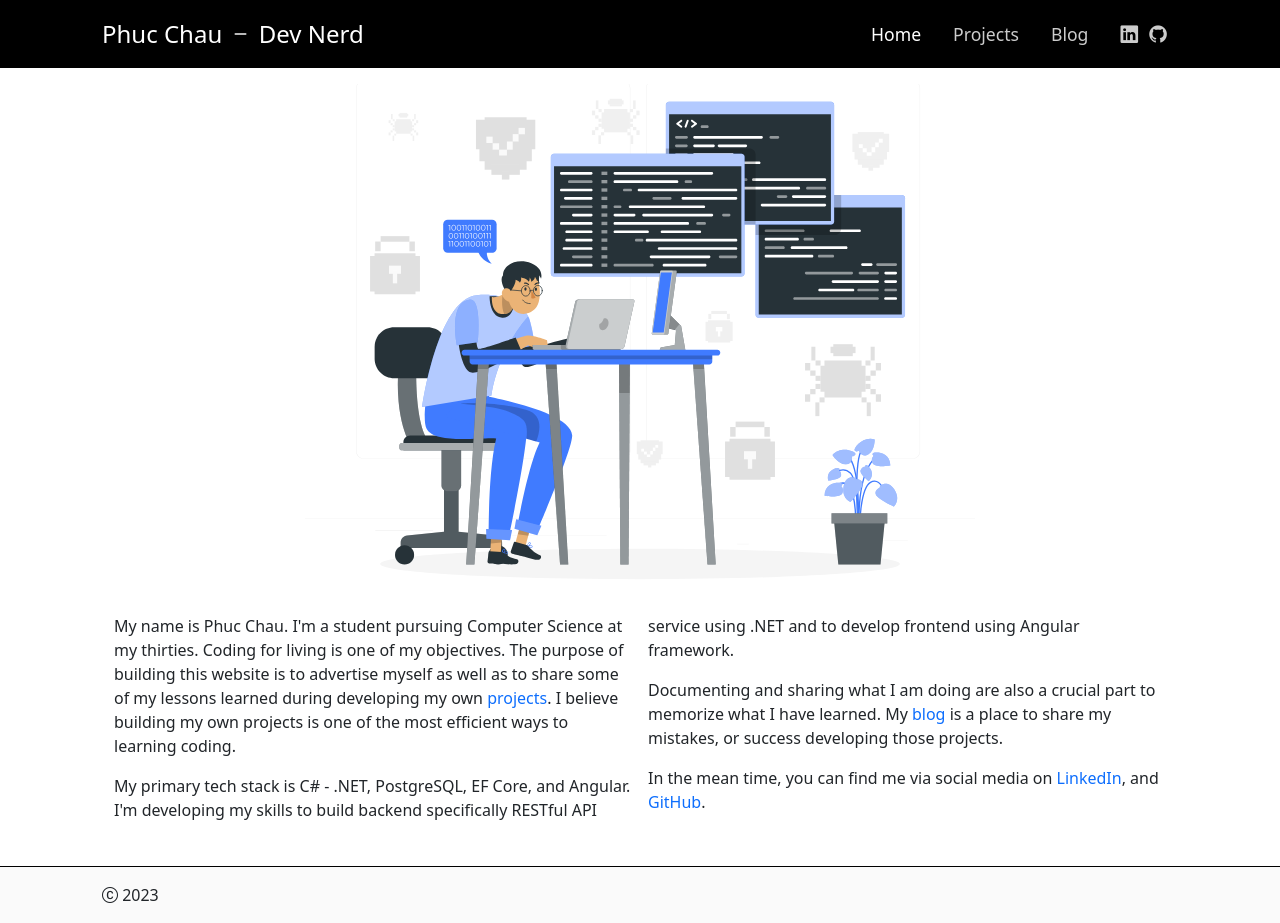
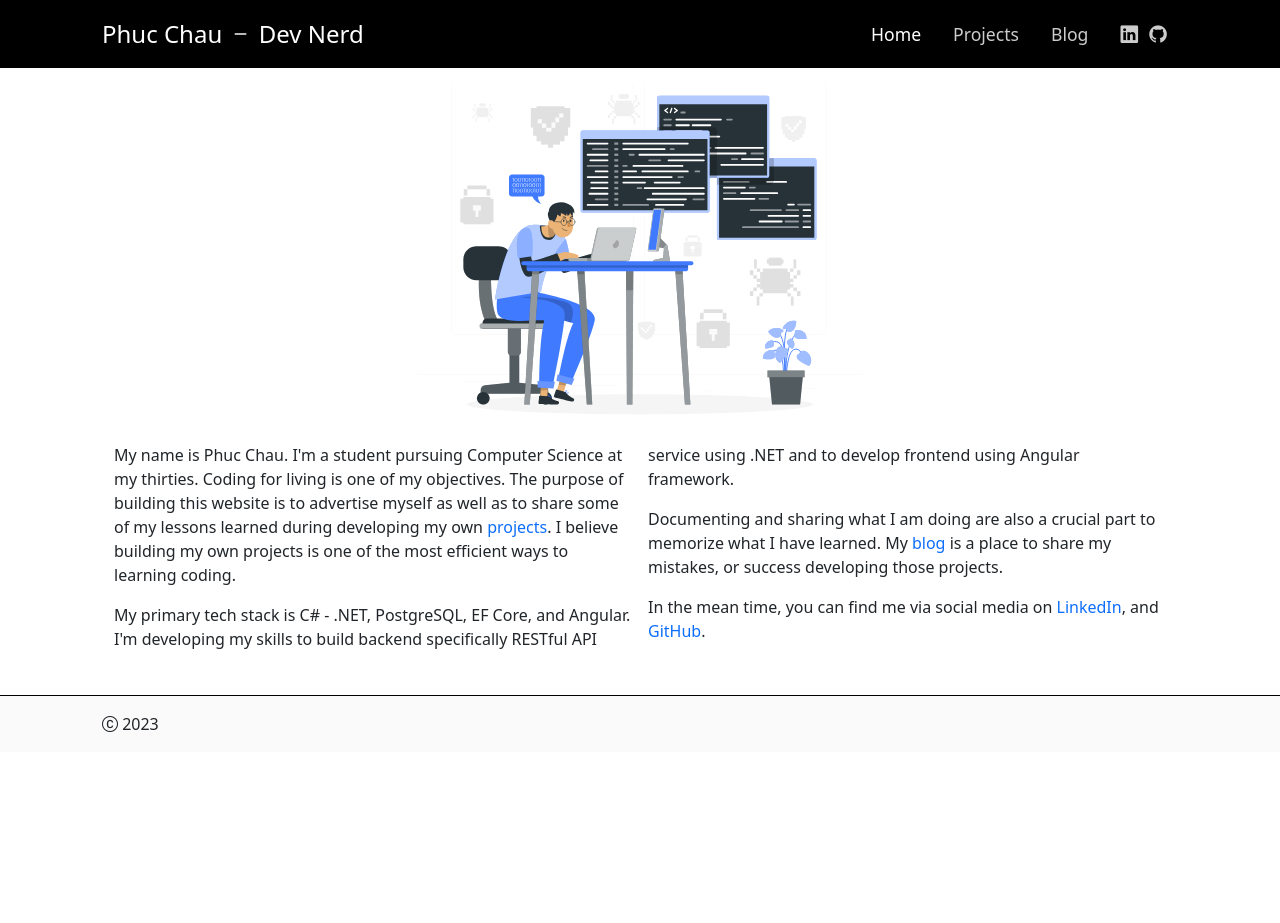
Before and after one commit to PhucNChau/personal-website, an Angular app: page / in a window 1280 px wide. After the commit the page ends 800 px from the top, so only its background shows below. Built offline with nearby package versions, Linux system fonts and the light colour scheme.

Commit message:
Modify layout project page. Make image smaller.

```diff
--- a/src/app/projects/projects.component.html
+++ b/src/app/projects/projects.component.html
@@ -1,7 +1,4 @@
 <div class="container-fluid projects-page pb-4">
-  <div class="container">
-    <img class="img-fluid" alt="dev developing projects" src="..\assets\images\developer_projects.svg">
-  </div>
   <div class="container pt-3">
     <h3><i class="bi bi-bookmark-star"></i> Build a commercial website</h3>
     <p>Url: <a href="https://www.ncecon.com/">https://www.ncecon.com/</a></p>
--- a/src/styles.css
+++ b/src/styles.css
@@ -97,7 +97,7 @@ a {
 }
 .home-page div>img {
   display: block;
-  width: 60%;
+  width: 40%;
   margin-left: auto;
   margin-right: auto;
 }
@@ -108,13 +108,14 @@ a {
 
 /* Projects page */
 
-div>img {
-  display: block;
-  width: 46.1%;
-  margin-left: auto;
-  margin-right: auto;
-}
 
 
 
 /* Blog page */
+
+div>img {
+  display: block;
+  width: 30%;
+  margin-left: auto;
+  margin-right: auto;
+}
```
